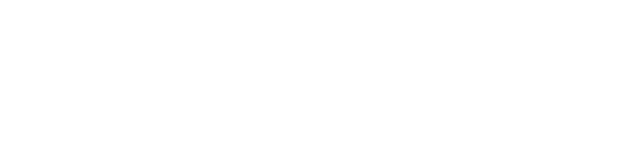
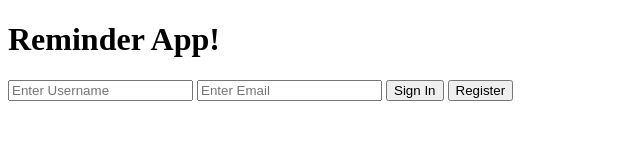
Before and after one commit to StuartFletcher90/ReminderApp, a plain HTML site: page public/index.html in a window 1280 px wide. Shown: the whole page, without its empty margins (0-640 px from the left). Drawn offline with Linux system fonts and the light colour scheme.

Commit message:
first ddesign

```diff
--- a/public/index.html
+++ b/public/index.html
@@ -5,12 +5,19 @@
     <meta name="viewport" content="width=device-width, initial-scale=1.0">
     <meta http-equiv="X-UA-Compatible" content="ie=edge">
     <link rel="stylesheet" href="style.css">
-    <title>Document</title>
+    <title>Reminder App</title>
 </head>
 <body>
+    <div class="wrapper">
+        <div class="container">
+            <h1 class="lead-heading">Reminder App!</h1>
+            <input type="text" placeholder="Enter Username" id="username-input" class="">
+            <input type="text" placeholder="Enter Email" id="email-input" class="">
+            <button id="sign-upbtn">Sign In</button>
+            <button id="registerbtn">Register</button>
 
-
-
+        </div>
+    </div>
     <script src="index.js"></script>
 </body>
 </html>
```
